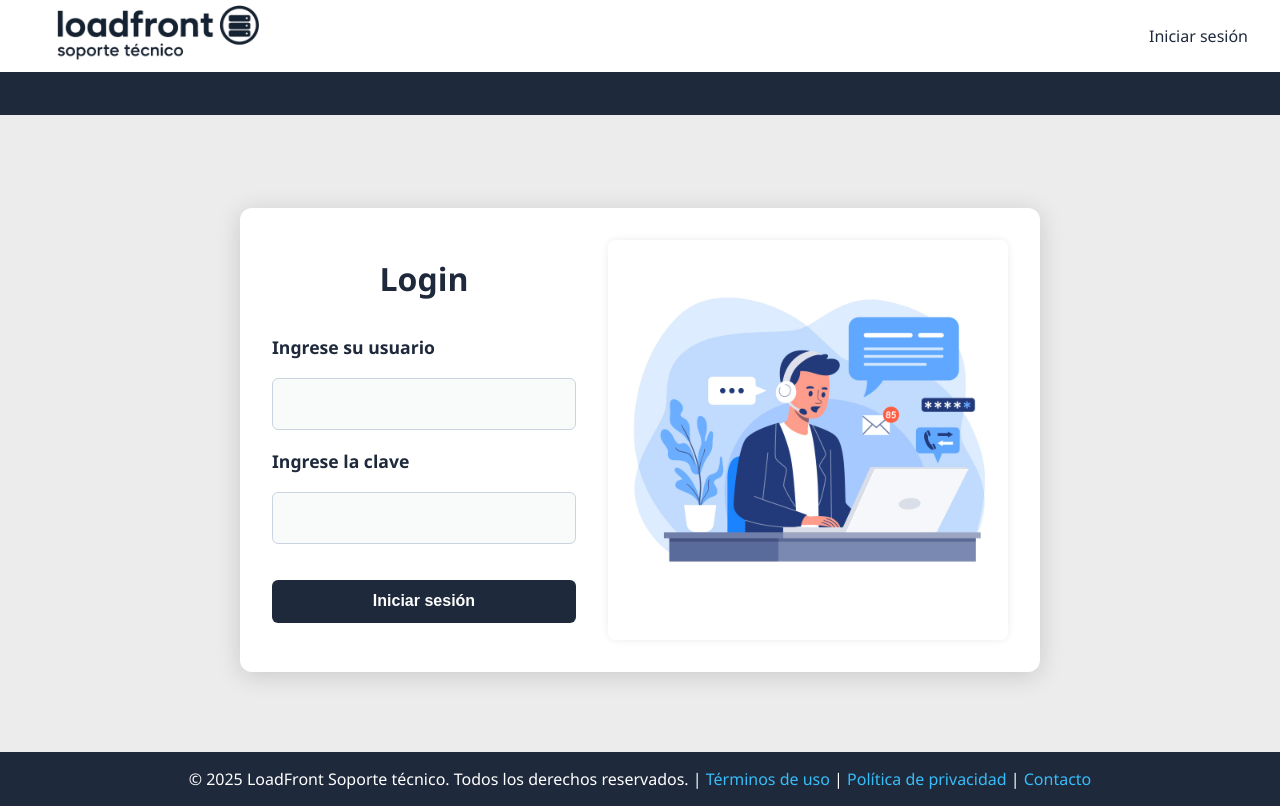
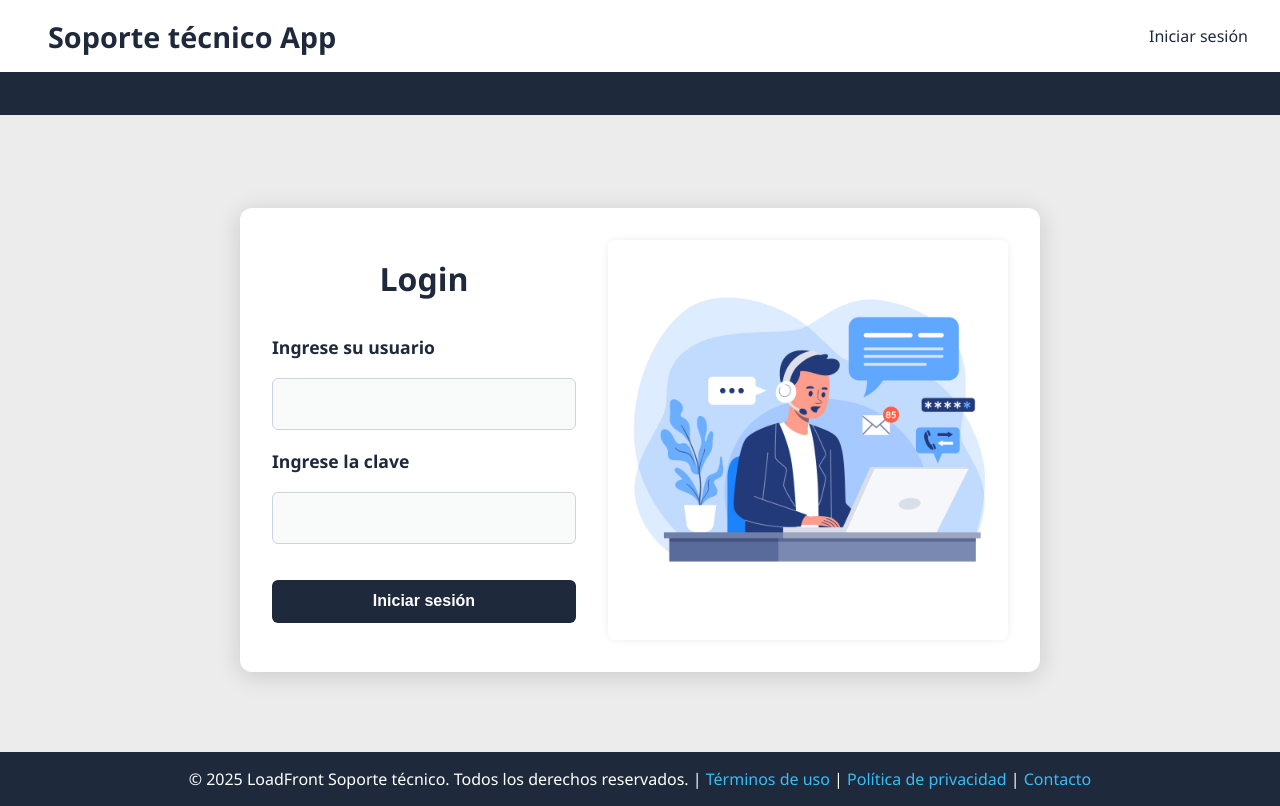
Before and after one commit to DannaPatricia/Soporte-Tecnico-App, a Vue app in the folder soporte-tecnico-app/: page /login in a window 1280 px wide. Built offline with nearby package versions, Linux system fonts and the light colour scheme.

Commit message:
Subiendo proyecto con la carpeta dist

```diff
--- a/soporte-tecnico-app/src/components/Header.vue
+++ b/soporte-tecnico-app/src/components/Header.vue
@@ -61,7 +61,7 @@ export default {
     <header class="page-header">
         <div class="user-container">
             <div class="title">
-                <RouterLink to="/"><img src="/logo-loadfront.png" alt="logo" /></RouterLink>
+                <RouterLink to="/">Soporte técnico App</RouterLink>
             </div>
             <nav class="user-nav">
                 <ul class="user-nav-list">
@@ -117,6 +117,12 @@ export default {
     font-size: 1.5em;
     font-weight: bold;
     margin: auto 2em;
+}
+
+.title a{
+    font-size: 1.2em;
+    text-decoration: none;
+    color: #1e293b;
 }
 
 .title img {
```
Also changed, not shown: soporte-tecnico-app/public/logo-loadfront.png (deleted).
